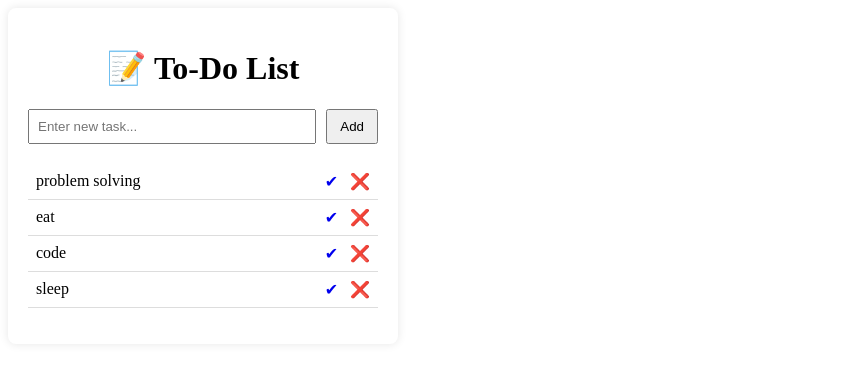
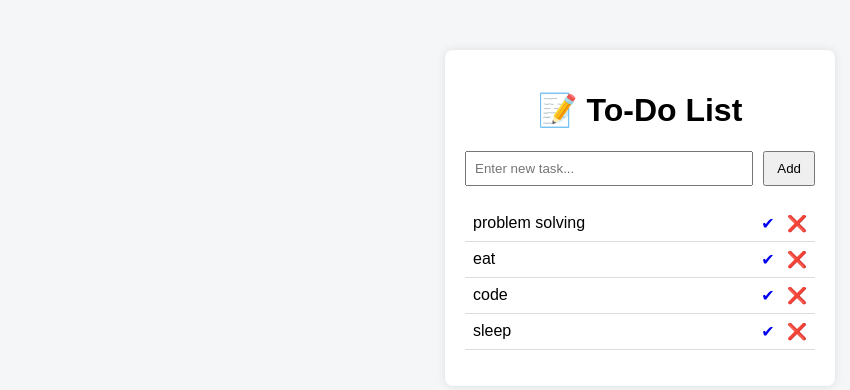
Before and after one commit to alekhyaa003/To-Do-List-Python, a Flask app: page / in a window 1280 px wide. Shown: the top 390 px of the page, without its empty margins (0-850 px from the left). Run offline with Flask 3, Linux system fonts and the light colour scheme.

Commit message:
Update style.css

```diff
--- a/static/style.css
+++ b/static/style.css
@@ -1,4 +1,4 @@
-styles.css:
+
 
 body {
     font-family: Arial, sans-serif;
```
